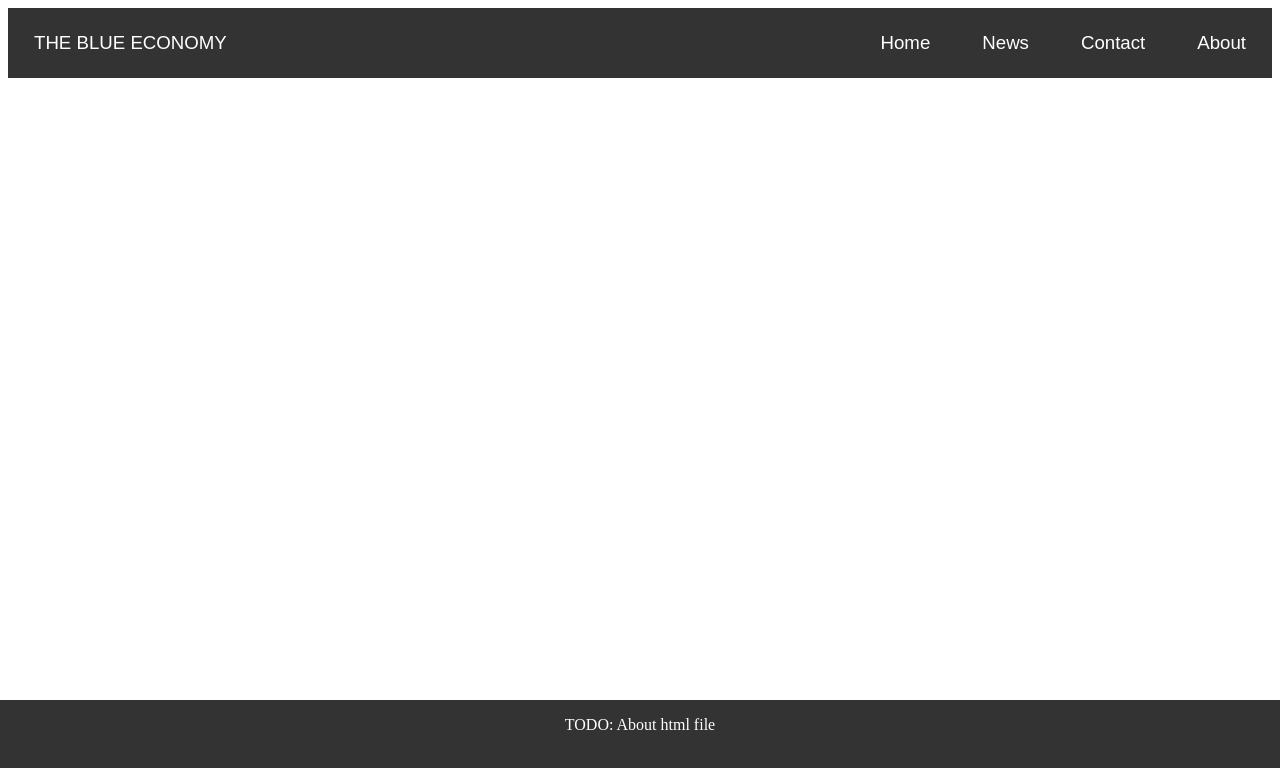
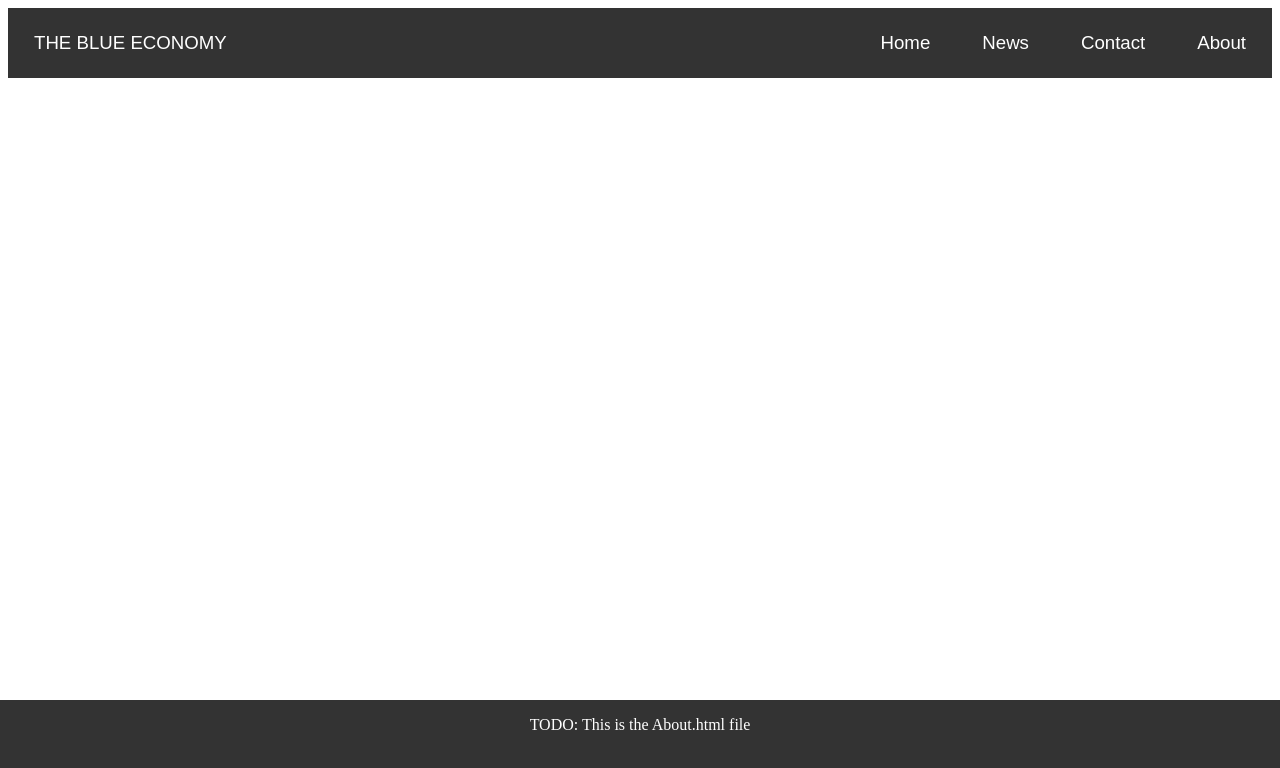
Before and after one commit to Yakarakolev18/FirstProjectYAS, a plain HTML site: page new 3.html in a window 1280 px wide. Drawn offline with Linux system fonts and the light colour scheme.

Commit message:
Update new 3.html

```diff
--- a/new 3.html
+++ b/new 3.html
@@ -52,7 +52,7 @@
 </ul>
 
 <div class="footer">
-  <p>TODO: About html file</p>
+  <p>TODO: This is the About.html file</p>
 </div>
 </body>
 </html>
```
